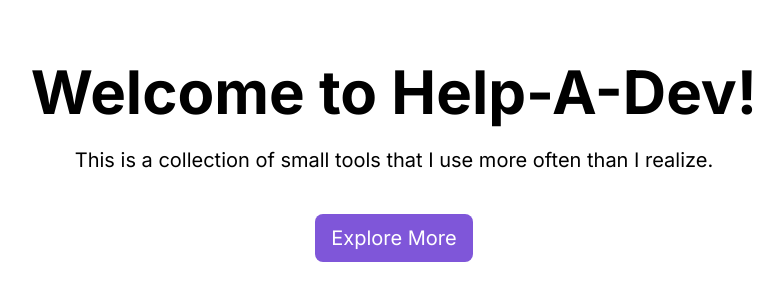
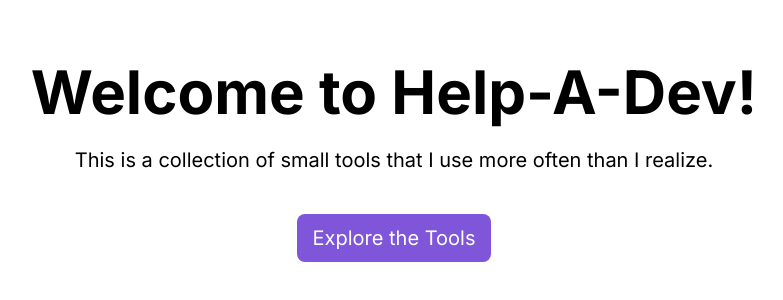
Before and after one commit to anampartho/help-a-dev, a Next.js app: page / in a window 1280 px wide. Shown: the part 238-538 px from the top of the page, without its empty margins (246-1029 px from the left). Built offline with nearby package versions, Linux system fonts and the light colour scheme.

Commit message:
Update Explore button

```diff
--- a/src/app/page.tsx
+++ b/src/app/page.tsx
@@ -9,8 +9,8 @@ export default function Home() {
         This is a collection of small tools that I use more often than I
         realize.
       </p>
-      <Link href="/app">
-        <Button>Explore More</Button>
+      <Link href="/tools">
+        <Button>Explore the Tools</Button>
       </Link>
     </main>
   );
```
